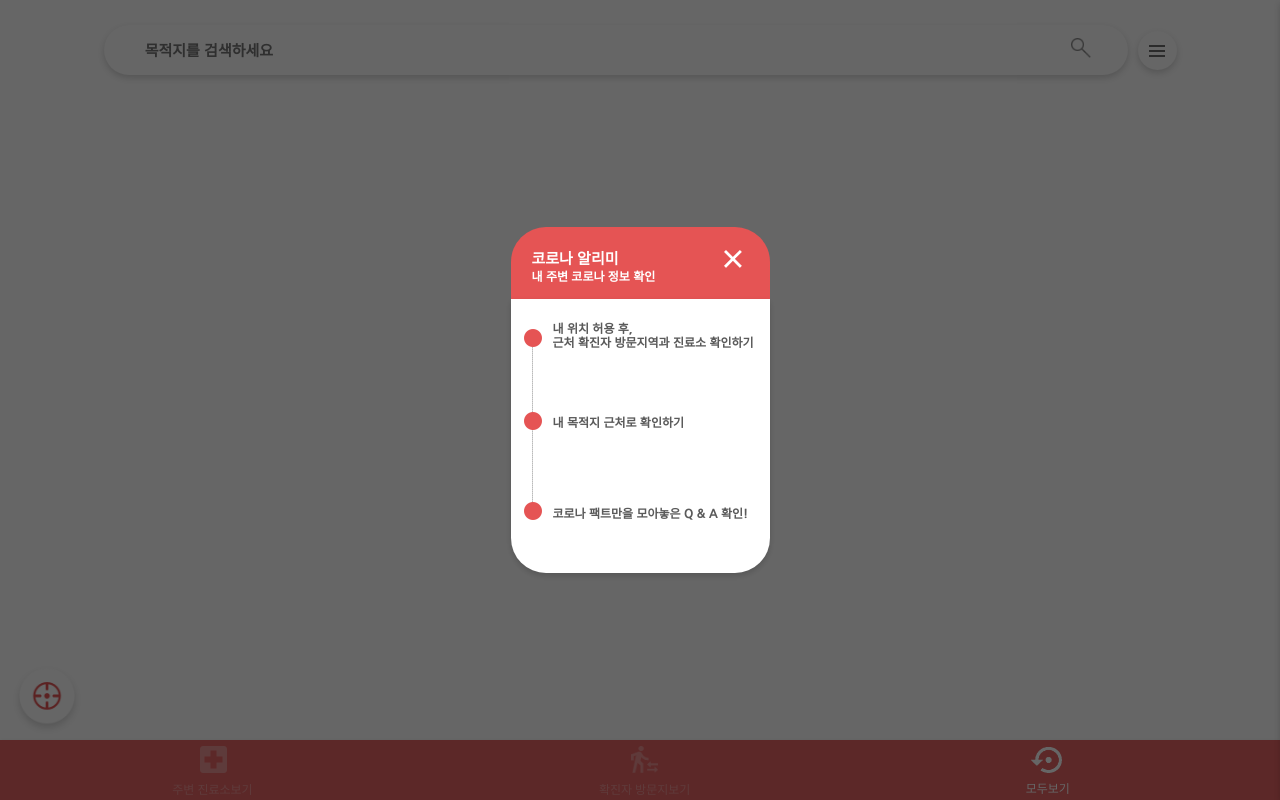
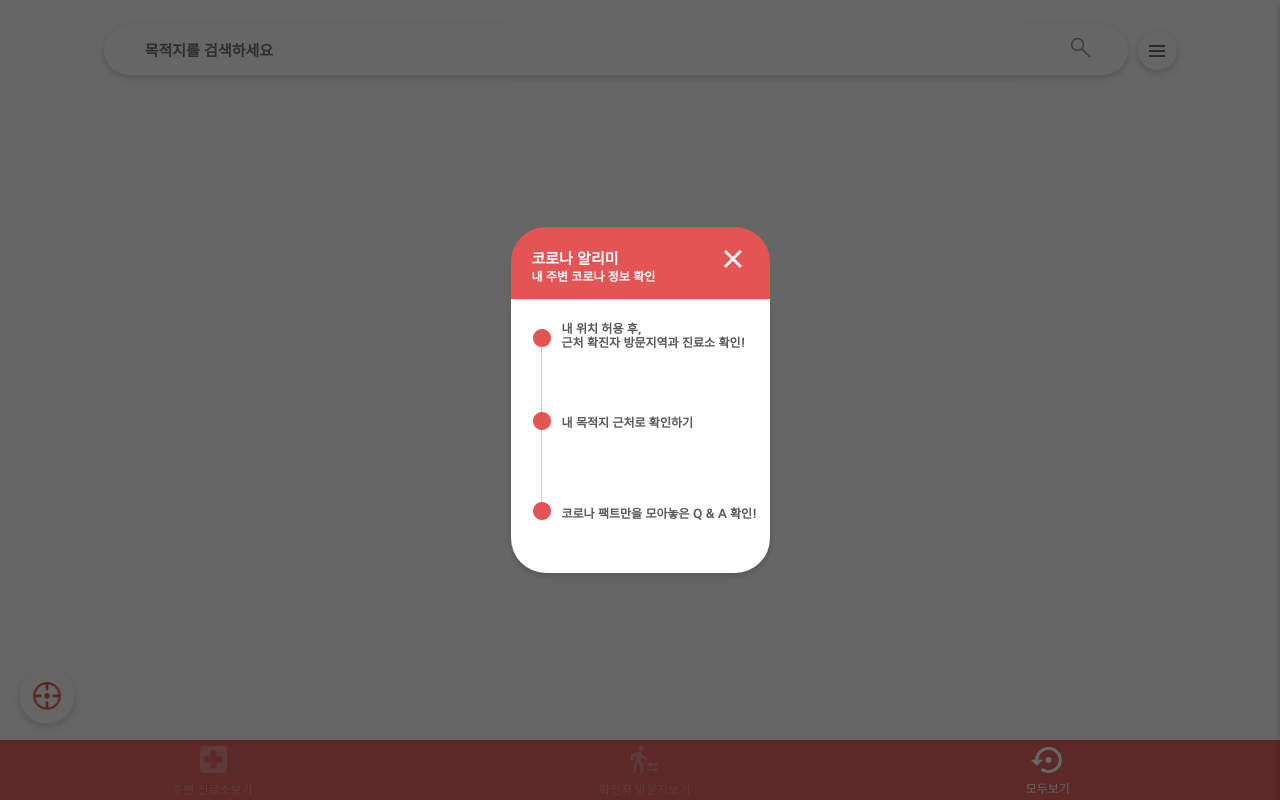
Before and after one commit to elksha/kingcorona, a Django app: page / in a window 1280 px wide. Run offline with Django 3.2, Linux system fonts and the light colour scheme; data comes from the database, SQL or seed files in the repository; parts of the project's set-up code (start-up, migrations or seed data) failed here and were passed over; some libraries are stand-ins or nearby versions.

Commit message:
조금수정

```diff
--- a/king/templates/index.html
+++ b/king/templates/index.html
@@ -123,7 +123,7 @@
                   <div class="modal-body__text">
                     <div class="modal-body__text-list">내 위치 허용 후,
                       <br/>
-                      근처 확진자 방문지역과 진료소 확인하기</div>
+                      근처 확진자 방문지역과 진료소 확인!</div>
                     <div class="modal-body__text-list list-center">내 목적지 근처로 확인하기</div>
                     <div class="modal-body__text-list">코로나 팩트만을 모아놓은 Q & A 확인!</div>
                   </div>
@@ -311,7 +311,9 @@
             var level = map.getLevel();
 
             // 지도를 1레벨 내립니다 (지도가 확대됩니다)
-            map.setLevel(5);
+            if (level <= 5) {
+                map.setLevel(5);
+            }
 
             var coffeeMenu = document.getElementById('def1');
             var storeMenu = document.getElementById('hosp1');
--- a/static/css/modal.css
+++ b/static/css/modal.css
@@ -63,7 +63,7 @@
 .modal-body__img {
   width: 18px;
   height: 191px;
-  padding-left: 13px;
+  padding-left: 22px;
   padding-top: 30px;
 }
 .img {
```
